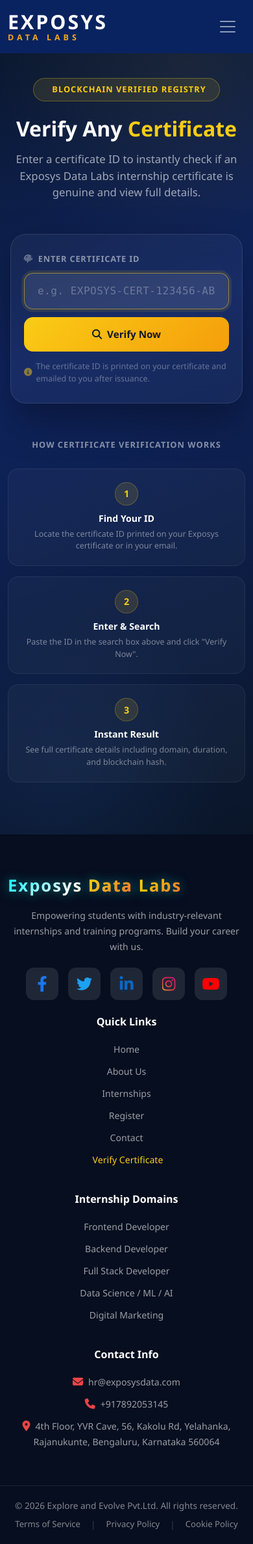
After one commit to NarroillaSriram/EXPOSYSDATALABS, a Flask app: page /verify in a window 390 px wide. The commit adds this page. Shown: the whole page at 65% size. Run offline with Flask 3, Linux system fonts and the light colour scheme; parts of the project's set-up code (start-up, migrations or seed data) failed here and were passed over; some libraries are stand-ins or nearby versions; some web fonts are replaced.

Commit message:
feat: public Certificate Verification page + navbar link
- Added 'Verify Certificate' tab to main navbar (gold color, shield icon)
- Added 'Verify Certificate' to footer quick links
- New public /verify route with search page (verify_search.html)
  - Anyone (students, employers, HR) can search by certificate ID
  - Shows: certificate holder name, domain, duration, internship period, issue date
  - Shows: blockchain hash, tx hash, network info
  - 3 states: Genuine (green animated), Not Valid (red), Not Found (red)
  - 'Verify Another' and 'View Full Certificate Page' action buttons
  - Auto-uppercase input, mobile responsive, how-it-works section
- /verify/<id> direct link still works (from QR codes, emails)
- CSRF exempt for public verify form (no login required)

```diff
--- a/routes/main.py
+++ b/routes/main.py
@@ -1,11 +1,36 @@
 from flask import Blueprint, render_template, flash, redirect, url_for, request
 from models.models import Contact, Internship, AddonPayment, Payment
-from models import db
+from models import db, csrf
 from forms import ContactForm
 from flask_login import login_required, current_user
 from models.models import Student
 
 main_bp = Blueprint('main', __name__)
+
+
+@main_bp.route('/verify', methods=['GET', 'POST'])
+@csrf.exempt
+def verify_search():
+    """Public certificate search page — enter any certificate ID to verify."""
+    cert = None
+    certificate_id = None
+    searched = False
+
+    if request.method == 'POST':
+        certificate_id = request.form.get('certificate_id', '').strip()
+        searched = True
+    elif request.args.get('id'):
+        certificate_id = request.args.get('id', '').strip()
+        searched = True
+
+    if certificate_id:
+        from models.models import Certificate
+        cert = Certificate.query.filter_by(certificate_id=certificate_id).first()
+
+    return render_template('verify_search.html',
+                           cert=cert,
+                           certificate_id=certificate_id,
+                           searched=searched)
 
 
 @main_bp.route('/verify/<certificate_id>')
--- a/templates/base.html
+++ b/templates/base.html
@@ -70,6 +70,13 @@
           <li class="nav-item"><a class="nav-link {% if request.endpoint == 'main.careers' %}active{% endif %}" href="{{ url_for('main.careers') }}">Careers</a></li>
           <li class="nav-item"><a class="nav-link {% if request.endpoint == 'main.reviews' %}active{% endif %}" href="{{ url_for('main.reviews') }}">Endorsement</a></li>
           <li class="nav-item"><a class="nav-link {% if request.endpoint == 'main.contact' %}active{% endif %}" href="{{ url_for('main.contact') }}">Contact</a></li>
+          <li class="nav-item">
+            <a class="nav-link {% if request.endpoint in ['main.verify_search', 'main.verify_certificate'] %}active{% endif %}"
+               href="{{ url_for('main.verify_search') }}"
+               style="color:#facc15 !important; font-weight:700; display:flex; align-items:center; gap:5px;">
+              <i class="fas fa-shield-check" style="font-size:0.85rem;"></i> Verify Certificate
+            </a>
+          </li>
         </ul>
         <div class="d-flex flex-column flex-lg-row gap-2 align-items-center mt-3 mt-lg-0">
           {% if current_user.is_authenticated %}
@@ -131,6 +138,7 @@
             <li><a href="{{ url_for('main.internships') }}">Internships</a></li>
             <li><a href="{{ url_for('auth.register') }}">Register</a></li>
             <li><a href="{{ url_for('main.contact') }}">Contact</a></li>
+            <li><a href="{{ url_for('main.verify_search') }}" style="color:#facc15;"><i class="fas fa-shield-check me-1"></i>Verify Certificate</a></li>
           </ul>
         </div>
         <div class="col-lg-3 col-md-4">
--- /dev/null
+++ b/templates/verify_search.html
@@ -0,0 +1,505 @@
+{% extends "base.html" %}
+{% block title %}Verify Certificate — Exposys Data Labs{% endblock %}
+
+{% block extra_css %}
+<style>
+  /* ── PAGE WRAPPER ── */
+  .verify-page {
+    min-height: 100vh;
+    padding: 120px 0 80px;
+    background: linear-gradient(160deg, #0a1628 0%, #0f2460 40%, #0a1628 100%);
+    position: relative;
+    overflow: hidden;
+  }
+  .verify-page::before {
+    content: '';
+    position: absolute;
+    top: -200px; right: -200px;
+    width: 600px; height: 600px;
+    background: radial-gradient(circle, rgba(250,204,21,0.06) 0%, transparent 70%);
+    border-radius: 50%;
+    pointer-events: none;
+  }
+  .verify-page::after {
+    content: '';
+    position: absolute;
+    bottom: -150px; left: -150px;
+    width: 500px; height: 500px;
+    background: radial-gradient(circle, rgba(59,130,246,0.08) 0%, transparent 70%);
+    border-radius: 50%;
+    pointer-events: none;
+  }
+
+  /* ── HERO SECTION ── */
+  .verify-hero {
+    text-align: center;
+    margin-bottom: 52px;
+    position: relative; z-index: 2;
+  }
+  .verify-badge {
+    display: inline-flex; align-items: center; gap: 8px;
+    background: rgba(250,204,21,0.1);
+    border: 1px solid rgba(250,204,21,0.3);
+    color: #facc15; border-radius: 30px;
+    padding: 7px 20px; font-size: 0.8rem;
+    font-weight: 700; text-transform: uppercase; letter-spacing: 1px;
+    margin-bottom: 24px;
+    animation: fadeDown 0.6s cubic-bezier(0.16,1,0.3,1) both;
+  }
+  .verify-hero h1 {
+    font-size: clamp(2rem, 5vw, 3.2rem);
+    font-weight: 900; color: #fff;
+    line-height: 1.15; margin-bottom: 16px;
+    animation: fadeDown 0.7s cubic-bezier(0.16,1,0.3,1) both; animation-delay: 0.05s;
+  }
+  .verify-hero h1 span { color: #facc15; }
+  .verify-hero p {
+    color: rgba(255,255,255,0.6); font-size: 1.05rem;
+    max-width: 520px; margin: 0 auto;
+    animation: fadeDown 0.8s cubic-bezier(0.16,1,0.3,1) both; animation-delay: 0.1s;
+  }
+
+  /* ── SEARCH BOX ── */
+  .search-card {
+    background: rgba(255,255,255,0.04);
+    backdrop-filter: blur(16px);
+    border: 1px solid rgba(255,255,255,0.1);
+    border-radius: 24px; padding: 40px 40px 36px;
+    max-width: 680px; margin: 0 auto 48px;
+    box-shadow: 0 24px 60px rgba(0,0,0,0.35);
+    position: relative; z-index: 2;
+    animation: fadeUp 0.8s cubic-bezier(0.16,1,0.3,1) both; animation-delay: 0.15s;
+  }
+  .search-label {
+    font-size: 0.8rem; font-weight: 700; text-transform: uppercase;
+    letter-spacing: 0.8px; color: rgba(255,255,255,0.5); margin-bottom: 12px;
+  }
+  .search-input-wrap {
+    display: flex; gap: 12px;
+  }
+  .cert-input {
+    flex: 1;
+    background: rgba(255,255,255,0.07);
+    border: 1.5px solid rgba(255,255,255,0.15);
+    border-radius: 14px; padding: 15px 20px;
+    color: #fff; font-size: 1rem; font-family: monospace;
+    letter-spacing: 0.5px;
+    outline: none; transition: all 0.25s;
+  }
+  .cert-input::placeholder { color: rgba(255,255,255,0.3); font-family: inherit; }
+  .cert-input:focus { border-color: rgba(250,204,21,0.5); background: rgba(255,255,255,0.1); box-shadow: 0 0 0 4px rgba(250,204,21,0.1); }
+  .search-btn {
+    background: linear-gradient(135deg, #facc15 0%, #f59e0b 100%);
+    color: #0f172a; border: none; border-radius: 14px;
+    padding: 15px 28px; font-weight: 800; font-size: 0.95rem;
+    cursor: pointer; transition: all 0.25s; white-space: nowrap;
+    display: flex; align-items: center; gap: 8px;
+  }
+  .search-btn:hover { transform: translateY(-2px); box-shadow: 0 8px 20px rgba(250,204,21,0.3); }
+  .search-hint {
+    margin-top: 14px; font-size: 0.78rem; color: rgba(255,255,255,0.35);
+    display: flex; align-items: center; gap: 6px;
+  }
+
+  /* ── RESULT CARD ── */
+  .result-card {
+    max-width: 760px; margin: 0 auto;
+    border-radius: 24px; overflow: hidden;
+    box-shadow: 0 30px 70px rgba(0,0,0,0.4);
+    position: relative; z-index: 2;
+    animation: fadeUp 0.6s cubic-bezier(0.16,1,0.3,1) both;
+  }
+
+  /* ── RESULT BANNER ── */
+  .result-banner {
+    padding: 32px 36px;
+    display: flex; align-items: center; gap: 22px; flex-wrap: wrap;
+  }
+  .result-banner.valid   { background: linear-gradient(135deg, #064e3b, #065f46); border-bottom: 1px solid rgba(16,185,129,0.25); }
+  .result-banner.invalid { background: linear-gradient(135deg, #450a0a, #7f1d1d); border-bottom: 1px solid rgba(239,68,68,0.25); }
+
+  .result-icon-ring {
+    width: 70px; height: 70px; border-radius: 50%;
+    display: flex; align-items: center; justify-content: center;
+    font-size: 1.9rem; flex-shrink: 0;
+  }
+  .valid   .result-icon-ring { background: rgba(16,185,129,0.15); color: #34d399; border: 2px solid rgba(52,211,153,0.4); animation: pulse-green 2.5s ease-in-out infinite; }
+  .invalid .result-icon-ring { background: rgba(239,68,68,0.15);  color: #f87171; border: 2px solid rgba(248,113,113,0.4); }
+
+  .result-text .tag {
+    font-size: 0.72rem; font-weight: 700; text-transform: uppercase;
+    letter-spacing: 1px; opacity: 0.7; margin-bottom: 6px;
+  }
+  .valid   .result-text .tag { color: #6ee7b7; }
+  .invalid .result-text .tag { color: #fca5a5; }
+  .result-text h2 { font-weight: 900; font-size: 1.55rem; margin-bottom: 6px; color: #fff; }
+  .result-text p  { font-size: 0.87rem; color: rgba(255,255,255,0.65); margin: 0; line-height: 1.5; }
+  .cert-id-pill {
+    display: inline-flex; align-items: center; gap: 7px; margin-top: 10px;
+    background: rgba(255,255,255,0.08); border: 1px solid rgba(255,255,255,0.15);
+    border-radius: 30px; padding: 5px 14px;
+    font-size: 0.75rem; font-family: monospace; color: rgba(255,255,255,0.8);
+  }
+
+  /* ── DETAIL GRID ── */
+  .result-body { background: rgba(255,255,255,0.03); padding: 32px 36px; }
+  .detail-grid {
+    display: grid; grid-template-columns: 1fr 1fr; gap: 16px; margin-bottom: 24px;
+  }
+  @media (max-width: 580px) { .detail-grid { grid-template-columns: 1fr; } }
+
+  .detail-item {
+    background: rgba(255,255,255,0.05);
+    border: 1px solid rgba(255,255,255,0.08);
+    border-radius: 14px; padding: 18px 20px;
+    transition: all 0.2s;
+  }
+  .detail-item:hover { background: rgba(255,255,255,0.08); }
+  .detail-key {
+    font-size: 0.7rem; font-weight: 700; text-transform: uppercase;
+    letter-spacing: 0.7px; color: rgba(255,255,255,0.4);
+    display: flex; align-items: center; gap: 6px; margin-bottom: 7px;
+  }
+  .detail-val { font-size: 0.95rem; font-weight: 700; color: #fff; }
+  .detail-val.highlight { color: #facc15; font-size: 1.05rem; }
+
+  /* ── STATUS STAMP ── */
+  .status-stamp-valid {
+    margin-left: auto; flex-shrink: 0;
+    width: 80px; height: 80px; border-radius: 50%;
+    border: 3px solid rgba(52,211,153,0.5);
+    display: flex; flex-direction: column; align-items: center;
+    justify-content: center; gap: 2px;
+    font-size: 0.55rem; font-weight: 800; text-transform: uppercase;
+    letter-spacing: 0.3px; color: #34d399;
+  }
+  .status-stamp-valid i { font-size: 1.4rem; }
+
+  /* ── BLOCKCHAIN BOX ── */
+  .blockchain-section {
+    background: linear-gradient(135deg, rgba(30,64,175,0.12), rgba(59,130,246,0.06));
+    border: 1px solid rgba(59,130,246,0.2);
+    border-radius: 16px; padding: 22px 24px; margin-bottom: 20px;
+  }
+  .bc-title {
+    font-size: 0.88rem; font-weight: 800; color: #93c5fd;
+    display: flex; align-items: center; gap: 8px; margin-bottom: 14px;
+  }
+  .bc-row { margin-bottom: 10px; }
+  .bc-row:last-child { margin-bottom: 0; }
+  .bc-key { font-size: 0.68rem; font-weight: 700; text-transform: uppercase; letter-spacing: 0.5px; color: rgba(147,197,253,0.55); margin-bottom: 3px; }
+  .bc-val { font-family: monospace; font-size: 0.78rem; color: #bfdbfe; word-break: break-all; line-height: 1.5; }
+
+  /* ── ACTIONS ── */
+  .result-actions {
+    display: flex; gap: 12px; flex-wrap: wrap; margin-top: 24px;
+  }
+  .btn-view-cert {
+    display: inline-flex; align-items: center; gap: 8px;
+    background: linear-gradient(135deg, #facc15, #f59e0b);
+    color: #0f172a; border: none; border-radius: 12px;
+    padding: 13px 24px; font-weight: 800; font-size: 0.9rem;
+    text-decoration: none; cursor: pointer; transition: all 0.25s;
+  }
+  .btn-view-cert:hover { transform: translateY(-2px); box-shadow: 0 8px 20px rgba(250,204,21,0.3); color: #0f172a; }
+  .btn-download-cert {
+    display: inline-flex; align-items: center; gap: 8px;
+    background: rgba(16,185,129,0.15); border: 1.5px solid rgba(16,185,129,0.3);
+    color: #34d399; border-radius: 12px; padding: 13px 22px;
+    font-weight: 700; font-size: 0.9rem; text-decoration: none; transition: all 0.25s;
+  }
+  .btn-download-cert:hover { background: rgba(16,185,129,0.25); color: #34d399; transform: translateY(-2px); }
+  .btn-try-again {
+    display: inline-flex; align-items: center; gap: 8px;
+    background: rgba(255,255,255,0.06); border: 1.5px solid rgba(255,255,255,0.15);
+    color: rgba(255,255,255,0.7); border-radius: 12px; padding: 13px 22px;
+    font-weight: 700; font-size: 0.9rem; text-decoration: none; transition: all 0.25s;
+    cursor: pointer;
+  }
+  .btn-try-again:hover { background: rgba(255,255,255,0.1); color: #fff; }
+
+  /* ── HOW IT WORKS ── */
+  .how-section {
+    max-width: 760px; margin: 56px auto 0;
+    position: relative; z-index: 2;
+    animation: fadeUp 0.9s cubic-bezier(0.16,1,0.3,1) both; animation-delay: 0.2s;
+  }
+  .how-section h3 {
+    text-align: center; color: rgba(255,255,255,0.5);
+    font-size: 0.8rem; font-weight: 700; text-transform: uppercase;
+    letter-spacing: 1px; margin-bottom: 28px;
+  }
+  .how-steps {
+    display: grid; grid-template-columns: repeat(3, 1fr); gap: 16px;
+  }
+  @media (max-width: 580px) { .how-steps { grid-template-columns: 1fr; } }
+  .how-step {
+    background: rgba(255,255,255,0.03);
+    border: 1px solid rgba(255,255,255,0.07);
+    border-radius: 16px; padding: 20px;
+    text-align: center; transition: all 0.25s;
+  }
+  .how-step:hover { background: rgba(255,255,255,0.06); border-color: rgba(255,255,255,0.12); }
+  .how-step-num {
+    width: 36px; height: 36px; border-radius: 50%;
+    background: rgba(250,204,21,0.12); border: 1px solid rgba(250,204,21,0.25);
+    color: #facc15; font-weight: 900; font-size: 0.9rem;
+    display: flex; align-items: center; justify-content: center;
+    margin: 0 auto 12px;
+  }
+  .how-step h5 { font-size: 0.88rem; font-weight: 800; color: #fff; margin-bottom: 6px; }
+  .how-step p  { font-size: 0.78rem; color: rgba(255,255,255,0.45); margin: 0; line-height: 1.5; }
+
+  /* ── ANIMATIONS ── */
+  @keyframes fadeUp   { from { opacity:0; transform:translateY(22px); } to { opacity:1; transform:translateY(0); } }
+  @keyframes fadeDown { from { opacity:0; transform:translateY(-14px); } to { opacity:1; transform:translateY(0); } }
+  @keyframes pulse-green {
+    0%,100% { box-shadow: 0 0 0 0 rgba(52,211,153,0.3); }
+    50%      { box-shadow: 0 0 0 12px rgba(52,211,153,0); }
+  }
+
+  /* ── MOBILE ── */
+  @media (max-width: 576px) {
+    .search-card { padding: 28px 20px; margin: 0 4px 36px; }
+    .search-input-wrap { flex-direction: column; }
+    .search-btn { justify-content: center; }
+    .result-banner { padding: 24px 20px; flex-direction: column; }
+    .status-stamp-valid { display: none; }
+    .result-body { padding: 24px 20px; }
+    .result-actions { flex-direction: column; }
+    .btn-view-cert, .btn-download-cert, .btn-try-again { justify-content: center; }
+  }
+</style>
+{% endblock %}
+
+{% block content %}
+<div class="verify-page">
+  <div class="container">
+
+    <!-- ── HERO ── -->
+    <div class="verify-hero">
+      <div class="verify-badge"><i class="fas fa-shield-check"></i> Blockchain Verified Registry</div>
+      <h1>Verify Any <span>Certificate</span></h1>
+      <p>Enter a certificate ID to instantly check if an Exposys Data Labs internship certificate is genuine and view full details.</p>
+    </div>
+
+    <!-- ── SEARCH CARD ── -->
+    <div class="search-card">
+      <div class="search-label"><i class="fas fa-fingerprint me-1"></i> Enter Certificate ID</div>
+      <form method="POST" action="{{ url_for('main.verify_search') }}" id="verifyForm">
+        <input type="hidden" name="csrf_token" value="{{ csrf_token() }}">
+        <div class="search-input-wrap">
+          <input type="text" name="certificate_id" id="certIdInput" class="cert-input"
+                 placeholder="e.g. EXPOSYS-CERT-123456-AB12CD"
+                 value="{{ certificate_id or '' }}"
+                 autocomplete="off" spellcheck="false" required />
+          <button type="submit" class="search-btn">
+            <i class="fas fa-search"></i> Verify Now
+          </button>
+        </div>
+      </form>
+      <div class="search-hint">
+        <i class="fas fa-info-circle" style="color:rgba(250,204,21,0.5);"></i>
+        The certificate ID is printed on your certificate and emailed to you after issuance.
+      </div>
+    </div>
+
+    <!-- ── RESULTS ── -->
+    {% if searched %}
+
+      {% if cert and cert.status == 'approved' %}
+      <!-- ✅ VALID CERTIFICATE -->
+      <div class="result-card">
+        <div class="result-banner valid">
+          <div class="result-icon-ring"><i class="fas fa-shield-check"></i></div>
+          <div class="result-text">
+            <div class="tag"><i class="fas fa-check-circle me-1"></i> Authentic &amp; Blockchain Verified</div>
+            <h2>Certificate is Genuine ✓</h2>
+            <p>This certificate has been verified and is permanently recorded on the Polygon Blockchain. It is authentic and tamper-proof.</p>
+            <div class="cert-id-pill"><i class="fas fa-fingerprint"></i> {{ cert.certificate_id }}</div>
+          </div>
+          <div class="status-stamp-valid"><i class="fas fa-check-double"></i><span>Verified</span></div>
+        </div>
+
+        <div class="result-body">
+          <!-- Certificate Details Grid -->
+          <div class="detail-grid">
+            <div class="detail-item" style="grid-column: span 2;">
+              <div class="detail-key"><i class="fas fa-user"></i> Certificate Holder</div>
+              <div class="detail-val highlight">{{ cert.student_name }}</div>
+            </div>
+            <div class="detail-item">
+              <div class="detail-key"><i class="fas fa-laptop-code"></i> Internship Domain</div>
+              <div class="detail-val">{{ cert.domain_name }}</div>
+            </div>
+            <div class="detail-item">
+              <div class="detail-key"><i class="fas fa-hourglass-half"></i> Duration</div>
+              <div class="detail-val">
+                {% if cert.start_date and cert.end_date %}
+                  {% set days = (cert.end_date - cert.start_date).days %}
+                  {% set months = (days / 30) | round | int %}
+                  {% if months < 1 %}Less than 1 Month
+                  {% elif months == 1 %}1 Month
+                  {% else %}{{ months }} Months{% endif %}
+                {% else %}—{% endif %}
+              </div>
+            </div>
+            <div class="detail-item">
+              <div class="detail-key"><i class="fas fa-calendar-alt"></i> Internship Period</div>
+              <div class="detail-val" style="font-size:0.88rem;">
+                {% if cert.start_date %}
+                  {{ cert.start_date.strftime('%d %b %Y') }} → {{ cert.end_date.strftime('%d %b %Y') }}
+                {% else %}—{% endif %}
+              </div>
+            </div>
+            <div class="detail-item">
+              <div class="detail-key"><i class="fas fa-stamp"></i> Issue Date</div>
+              <div class="detail-val">
+                {% if cert.issue_date %}{{ cert.issue_date.strftime('%d %b %Y') }}{% else %}—{% endif %}
+              </div>
+            </div>
+            <div class="detail-item">
+              <div class="detail-key"><i class="fas fa-circle-check"></i> Certificate Status</div>
+              <div class="detail-val" style="color:#34d399;">✓ Approved &amp; Valid</div>
+            </div>
+          </div>
+
+          <!-- Blockchain Details -->
+          <div class="blockchain-section">
+            <div class="bc-title"><i class="fas fa-link"></i> Blockchain Registration</div>
+            {% if cert.blockchain_hash %}
+            <div class="bc-row">
+              <div class="bc-key">SHA-256 Certificate Hash</div>
+              <div class="bc-val">{{ cert.blockchain_hash }}</div>
+            </div>
+            {% endif %}
+            {% if cert.tx_hash %}
+            <div class="bc-row">
+              <div class="bc-key">Transaction Hash (Tx ID)</div>
+              <div class="bc-val">{{ cert.tx_hash }}</div>
+            </div>
+            {% endif %}
+            <div class="bc-row">
+              <div class="bc-key">Network</div>
+              <div class="bc-val" style="font-family:inherit; color:#a5b4fc;">Polygon Blockchain — Immutable Record</div>
+            </div>
+          </div>
+
+          <!-- Action Buttons -->
+          <div class="result-actions">
+            <a href="{{ url_for('main.verify_certificate', certificate_id=cert.certificate_id) }}"
+               target="_blank" class="btn-view-cert">
+              <i class="fas fa-external-link-alt"></i> View Full Certificate Page
+            </a>
+            <button type="button" class="btn-try-again" onclick="clearSearch()">
+              <i class="fas fa-search"></i> Verify Another
+            </button>
+          </div>
+        </div>
+      </div>
+
+      {% elif cert %}
+      <!-- ⚠️ REVOKED / INVALID -->
+      <div class="result-card">
+        <div class="result-banner invalid">
+          <div class="result-icon-ring"><i class="fas fa-exclamation-triangle"></i></div>
+          <div class="result-text">
+            <div class="tag"><i class="fas fa-times-circle me-1"></i> Certificate Not Valid</div>
+            <h2>Certificate is NOT Valid ✗</h2>
+            <p>This certificate exists in our registry but its current status is <strong style="color:#fca5a5;">{{ cert.status | upper }}</strong>. It is not an active verified credential.</p>
+            <div class="cert-id-pill"><i class="fas fa-fingerprint"></i> {{ cert.certificate_id }}</div>
+          </div>
+        </div>
+        <div class="result-body" style="text-align:center; padding:40px 36px;">
+          <p style="color:rgba(255,255,255,0.55); font-size:0.9rem; margin-bottom:24px;">
+            If you believe this is a mistake, please contact
+            <a href="mailto:exposysdatalabs@gmail.com" style="color:#93c5fd;">exposysdatalabs@gmail.com</a>
+            with the certificate ID.
+          </p>
+          <div class="result-actions" style="justify-content:center;">
+            <button type="button" class="btn-try-again" onclick="clearSearch()">
+              <i class="fas fa-search"></i> Try Another ID
+            </button>
+          </div>
+        </div>
+      </div>
+
+      {% else %}
+      <!-- ❌ NOT FOUND -->
+      <div class="result-card">
+        <div class="result-banner invalid">
+          <div class="result-icon-ring"><i class="fas fa-times-circle"></i></div>
+          <div class="result-text">
+            <div class="tag"><i class="fas fa-times-circle me-1"></i> Not Found</div>
+            <h2>Certificate Not Found ✗</h2>
+            <p>No certificate matching <strong style="font-family:monospace; color:#fca5a5;">{{ certificate_id }}</strong> was found in our blockchain registry. It may be invalid, forged, or the ID may have a typo.</p>
+          </div>
+        </div>
+        <div class="result-body" style="text-align:center; padding:40px 36px;">
+          <i class="fas fa-file-slash" style="font-size:3rem; color:rgba(248,113,113,0.3); margin-bottom:18px; display:block;"></i>
+          <p style="color:rgba(255,255,255,0.5); font-size:0.88rem; margin-bottom:24px; max-width:420px; margin-left:auto; margin-right:auto;">
+            Double-check the certificate ID. It should look like:<br>
+            <code style="color:#93c5fd; font-size:0.8rem;">EXPOSYS-CERT-123456-AB12CD</code>
+          </p>
+          <div class="result-actions" style="justify-content:center;">
+            <button type="button" class="btn-try-again" onclick="clearSearch()">
+              <i class="fas fa-search"></i> Try Again
+            </button>
+          </div>
+        </div>
+      </div>
+      {% endif %}
+
+    {% endif %}
+
+    <!-- ── HOW IT WORKS ── -->
+    {% if not searched %}
+    <div class="how-section">
+      <h3>How Certificate Verification Works</h3>
+      <div class="how-steps">
+        <div class="how-step">
+          <div class="how-step-num">1</div>
+          <h5>Find Your ID</h5>
+          <p>Locate the certificate ID printed on your Exposys certificate or in your email.</p>
+        </div>
+        <div class="how-step">
+          <div class="how-step-num">2</div>
+          <h5>Enter &amp; Search</h5>
+          <p>Paste the ID in the search box above and click "Verify Now".</p>
+        </div>
+        <div class="how-step">
+          <div class="how-step-num">3</div>
+          <h5>Instant Result</h5>
+          <p>See full certificate details including domain, duration, and blockchain hash.</p>
+        </div>
+      </div>
+    </div>
+    {% endif %}
+
+  </div>
+</div>
+{% endblock %}
+
+{% block extra_js %}
+<script>
+  function clearSearch() {
+    document.getElementById('certIdInput').value = '';
+    document.getElementById('certIdInput').focus();
+    // Smooth scroll to search
+    document.querySelector('.search-card').scrollIntoView({ behavior: 'smooth', block: 'center' });
+  }
+
+  // Auto-focus the input
+  document.addEventListener('DOMContentLoaded', function() {
+    const input = document.getElementById('certIdInput');
+    if (input && !input.value) input.focus();
+
+    // Auto-uppercase the input as user types
+    input.addEventListener('input', function() {
+      const pos = this.selectionStart;
+      this.value = this.value.toUpperCase();
+      this.setSelectionRange(pos, pos);
+    });
+  });
+</script>
+{% endblock %}
```
